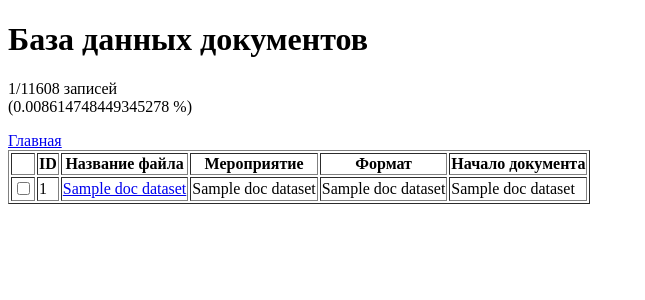
After one commit to B4rb4r1s/Happy, a Flask app: page /dataset/ in a window 1280 px wide. The commit adds this page. Shown: the top 300 px of the page, without its empty margins (0-645 px from the left). Run offline with Flask 3, Linux system fonts and the light colour scheme; a database or web service that is not in the repository returns one stand-in record (values such as "Sample title"); some libraries are stand-ins or nearby versions.

Commit message:
New pages update

```diff
--- a/app.py
+++ b/app.py
@@ -54,18 +54,18 @@ def db_connection():
 @app.route('/')
 def index():
     # Попытка подключения к базе данных
-        conn = db_connection()
-        cursor = conn.cursor()
+    conn = db_connection()
+    cursor = conn.cursor()
 
-        cursor.execute('''  SELECT documents.id, filename, upload_time, creation_date
-                            FROM documents
-                            RIGHT JOIN metadata ON documents.id = metadata.doc_id
-                            ORDER BY id DESC;''')
-        documents = cursor.fetchall()
+    cursor.execute('''  SELECT documents.id, filename, upload_time, creation_date
+                        FROM documents
+                        RIGHT JOIN metadata ON documents.id = metadata.doc_id
+                        ORDER BY id DESC;''')
+    documents = cursor.fetchall()
 
-        cursor.close()
-        conn.close()
-        return render_template('index.html', documents=documents)
+    cursor.close()
+    conn.close()
+    return render_template('index.html', documents=documents)
 
 
 # Обработка загрузки файла
@@ -253,6 +253,39 @@ def results(doc_id):
         return redirect(url_for('index'))
 
 
+@app.route('/dataset/')
+def dataset():
+    conn = db_connection()
+    cursor = conn.cursor()
+
+    cursor.execute('''  SELECT *
+                        FROM doc_dataset
+                        ORDER BY id DESC;''')
+    documents = cursor.fetchall()
+
+    cursor.close()
+    conn.close()
+    return render_template('dataset.html', dataset=documents)
+
+
+@app.route('/dataset_document/<int:doc_id>')
+def dataset_document(doc_id):
+    conn = db_connection()
+    cursor = conn.cursor()
+
+    cursor.execute('''
+                    SELECT *
+                    FROM doc_dataset
+                    WHERE doc_dataset.id = %s;
+                   ''', (doc_id,))
+    doc_full = cursor.fetchone()
+
+    cursor.close()
+    conn.close()
+    return render_template('dataset_document.html', doc_full=doc_full)
+
+
+
 @app.route('/error')
 def error():
     flash('Ошибка в чтении файла', 'warning')
--- /dev/null
+++ b/templates/dataset.html
@@ -0,0 +1,52 @@
+<!doctype html>
+<html lang="en">
+<head>
+    <meta charset="UTF-8">
+    <meta name="viewport" content="width=device-width, initial-scale=1.0">
+    <title>База данных документов</title>
+</head>
+<body>
+    <h1>База данных документов</h1>
+
+    {% if dataset|length > 0 %}
+        <p>{{ dataset|length }}/11608 записей
+        </br>
+            ({{ dataset|length / 11608 *100}} %)</p>
+    {% endif %}
+
+    <a href="{{ url_for('index') }}">Главная</a>
+    <table border="1">
+        <thead>
+            <tr>
+                <th></th>
+                <th>ID</th>
+                <th>Название файла</th>
+                <th>Мероприятие</th>
+                <th>Формат</th>
+                <th>Начало документа</th>
+            </tr>
+        </thead>
+        <tbody>
+            {% for doc in dataset %}
+                <tr>
+                    <td><input type="checkbox" name="document_ids" value="{{ doc[0] }}"></td>
+                    <td>{{ doc[0] }}</td>
+                    <td>
+                        <a href="{{ url_for('dataset_document', doc_id=doc[0]) }}">{{ doc[2] }}</a>
+                    </td>
+                    <td>
+                        <a>{{ doc[3] }}</a>
+                    </td>
+                    <td>{{ doc[4] }}</td>
+                    <td>{{ doc[1][:26] }}</td>
+                </tr>
+            {% else %}
+                <tr>
+                <td colsnap="4">База данных пуста</td>
+            </tr>
+            {% endfor %}
+        </tbody>
+        </table>
+
+</body>
+</html>
--- a/templates/index.html
+++ b/templates/index.html
@@ -29,6 +29,7 @@
 
     <h2>Обработанные документы</h2>
 
+    <a href="{{ url_for('dataset') }}">База данных документов</a>
     <form method="POST" action="{{ url_for('delete_documents') }}">
         <table border="1">
         <thead>
```
Also changed, not shown: docker-compose.yaml (+23 -16 lines), templates/dataset_document.html (added, +30 -0 lines), templates/results.html (+4 -3 lines), 1 other file.
